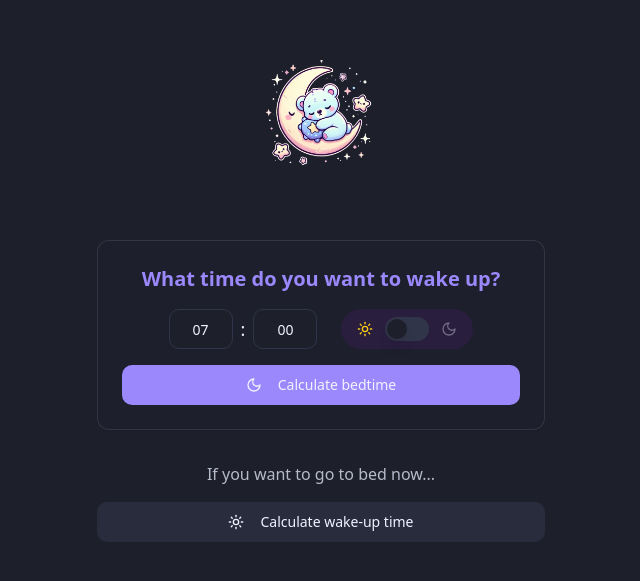
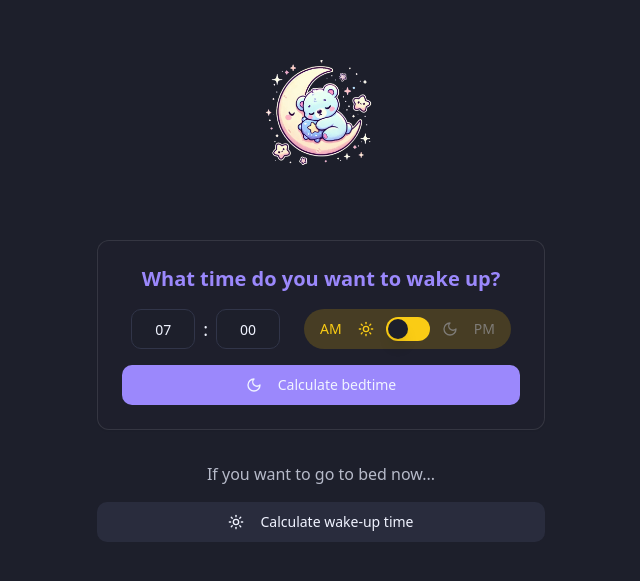
Before and after one commit to sabaizadii/wakiewakie, a React (Vite) app: page / in a window 1280 px wide. Shown: the part 105-686 px from the top of the page, without its empty margins (319-959 px from the left). Built offline with nearby package versions, Linux system fonts and the light colour scheme.

Commit message:
Improve TimeInput styling
Update TimeInput component to display AM/PM indicators and change the switch button background color to yellow.

```diff
--- a/src/components/TimeInput.tsx
+++ b/src/components/TimeInput.tsx
@@ -72,7 +72,10 @@ export const TimeInput = ({ value, onChange }: TimeInputProps) => {
           maxLength={2}
         />
       </div>
-      <div className="relative flex items-center gap-3 bg-purple-900/20 px-4 py-2 rounded-full transition-all duration-300">
+      <div className="relative flex items-center gap-3 bg-yellow-500/20 px-4 py-2 rounded-full transition-all duration-300">
+        <span className={`text-sm mr-1 font-medium transition-all duration-300 ${period === "AM" ? "text-yellow-400" : "text-muted-foreground/50"}`}>
+          AM
+        </span>
         <Sun className={`w-4 h-4 transition-all duration-300 ${period === "AM" ? "text-yellow-400" : "text-muted-foreground/50"}`} />
         <Switch
           checked={period === "PM"}
@@ -81,9 +84,12 @@ export const TimeInput = ({ value, onChange }: TimeInputProps) => {
             setPeriod(newPeriod);
             handleTimeChange(hours, minutes, newPeriod);
           }}
-          className="data-[state=checked]:bg-purple-700"
+          className="data-[state=checked]:bg-purple-700 data-[state=unchecked]:bg-yellow-400"
         />
         <Moon className={`w-4 h-4 transition-all duration-300 ${period === "PM" ? "text-purple-300" : "text-muted-foreground/50"}`} />
+        <span className={`text-sm ml-1 font-medium transition-all duration-300 ${period === "PM" ? "text-purple-300" : "text-muted-foreground/50"}`}>
+          PM
+        </span>
       </div>
     </div>
   );
```
